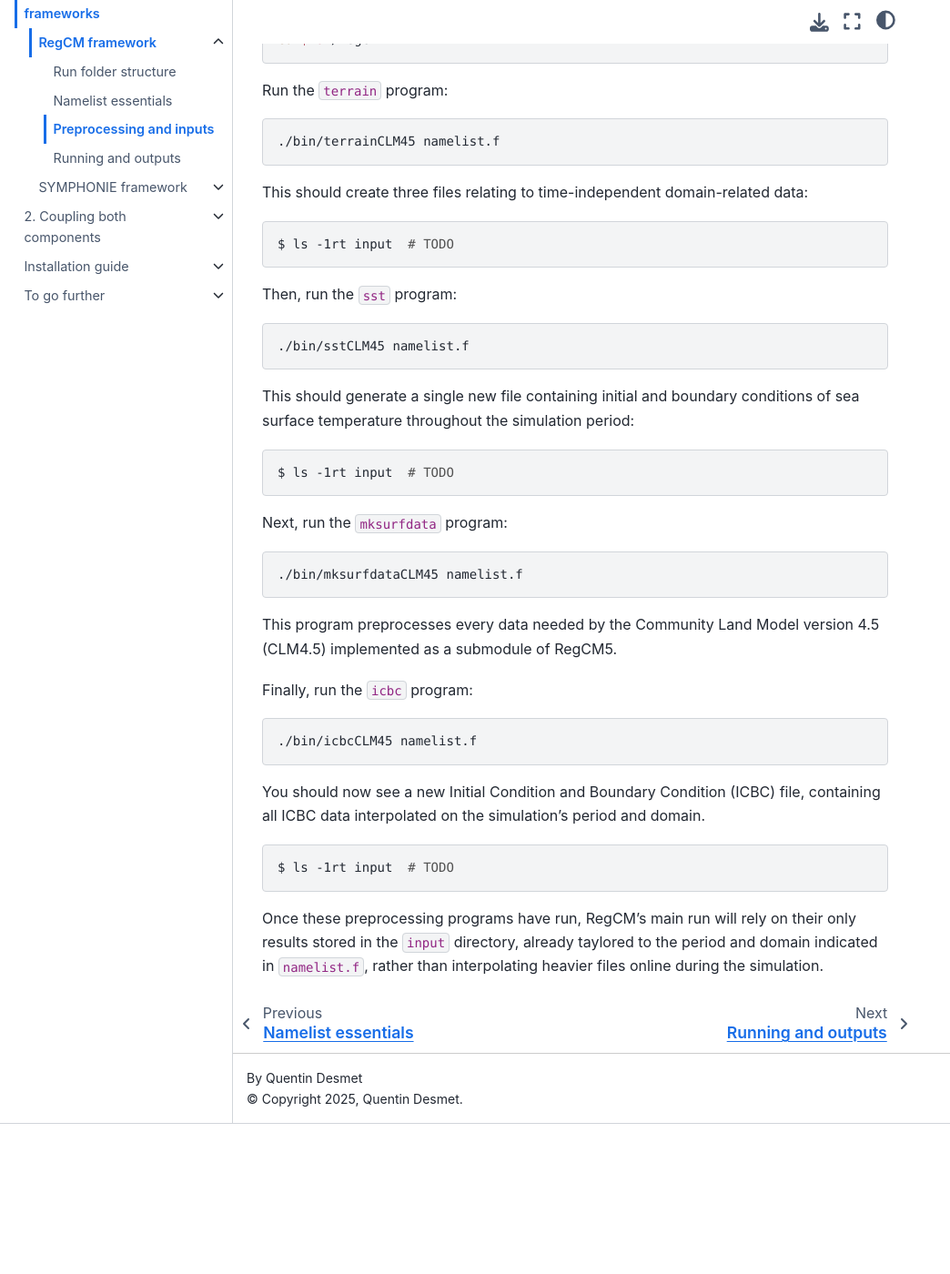
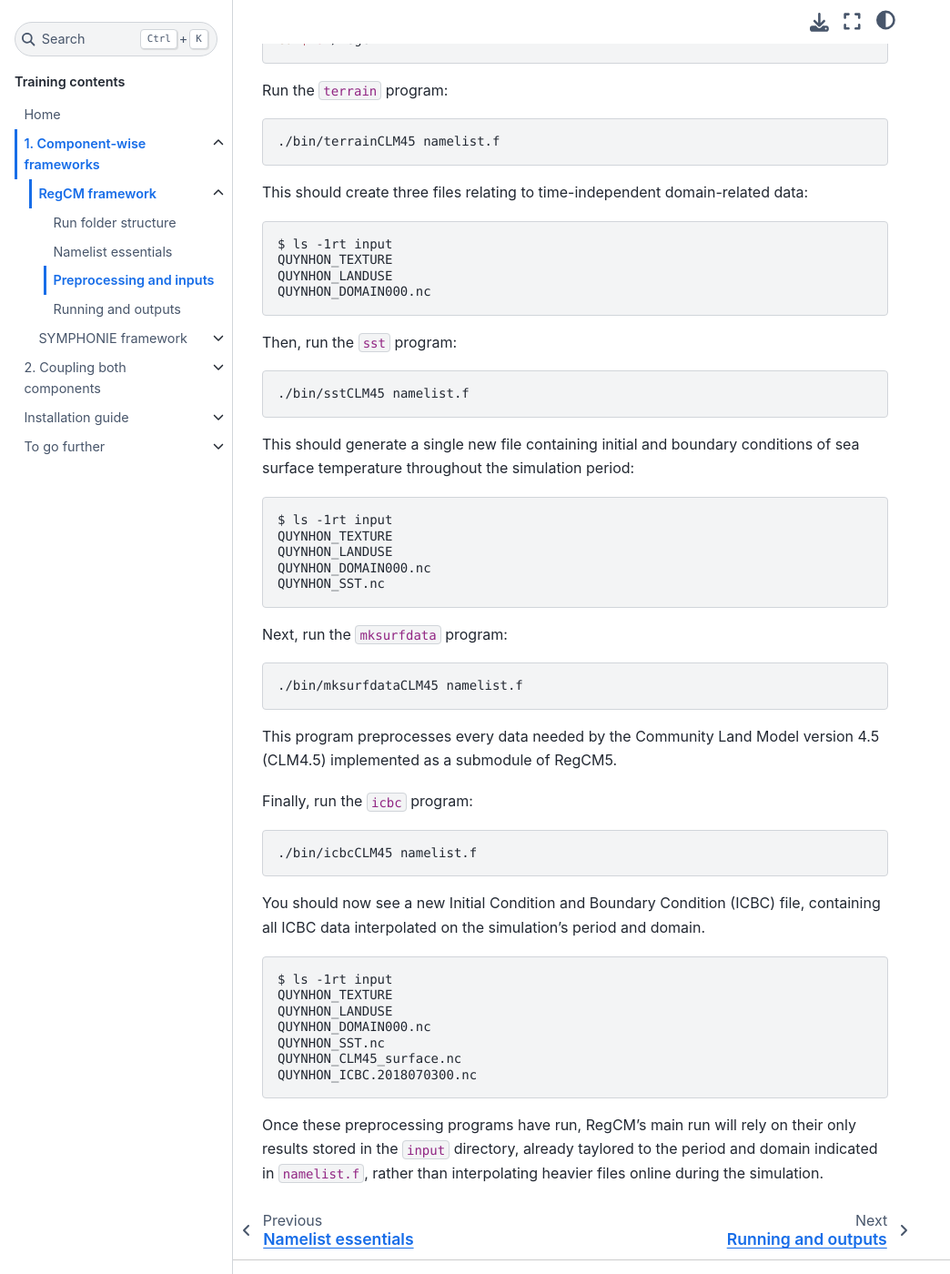
Before and after one commit to DesmetQuentin/training-ros, a Sphinx documentation site: the page built from source/component-wise/regcm/preprocess.rst, in a window 1280 px wide and 1400 px high, scrolled down 259 px. Shown: the whole window at 91% size, without its empty margins (0-1044 px from the left). Built offline with Sphinx 7.4.7 and the Sphinx Book theme 1.1.4, drawn with Linux system fonts in a browser that asks for light colours; before the commit the page ends 1494 px from its top, so only the background shows below that.

Commit message:
Crashtesting: Until RegCM preprocessing

```diff
--- a/source/component-wise/regcm/preprocess.rst
+++ b/source/component-wise/regcm/preprocess.rst
@@ -23,7 +23,10 @@
 
 .. code:: console
 
-   $ ls -1rt input  # TODO
+   $ ls -1rt input
+   QUYNHON_TEXTURE
+   QUYNHON_LANDUSE
+   QUYNHON_DOMAIN000.nc
 
 
 Then, run the ``sst`` program:
@@ -38,7 +41,11 @@
 
 .. code:: console
 
-   $ ls -1rt input  # TODO
+   $ ls -1rt input
+   QUYNHON_TEXTURE
+   QUYNHON_LANDUSE
+   QUYNHON_DOMAIN000.nc
+   QUYNHON_SST.nc
 
 
 Next, run the ``mksurfdata`` program:
@@ -64,7 +71,13 @@
 
 .. code:: console
 
-   $ ls -1rt input  # TODO
+   $ ls -1rt input
+   QUYNHON_TEXTURE
+   QUYNHON_LANDUSE
+   QUYNHON_DOMAIN000.nc
+   QUYNHON_SST.nc
+   QUYNHON_CLM45_surface.nc
+   QUYNHON_ICBC.2018070300.nc
 
 
 Once these preprocessing programs have run, RegCM's main run will rely on their only
```
Also changed, not shown: source/component-wise/regcm/structure.rst (+9 -2 lines), source/index.rst (+3 -4 lines).
